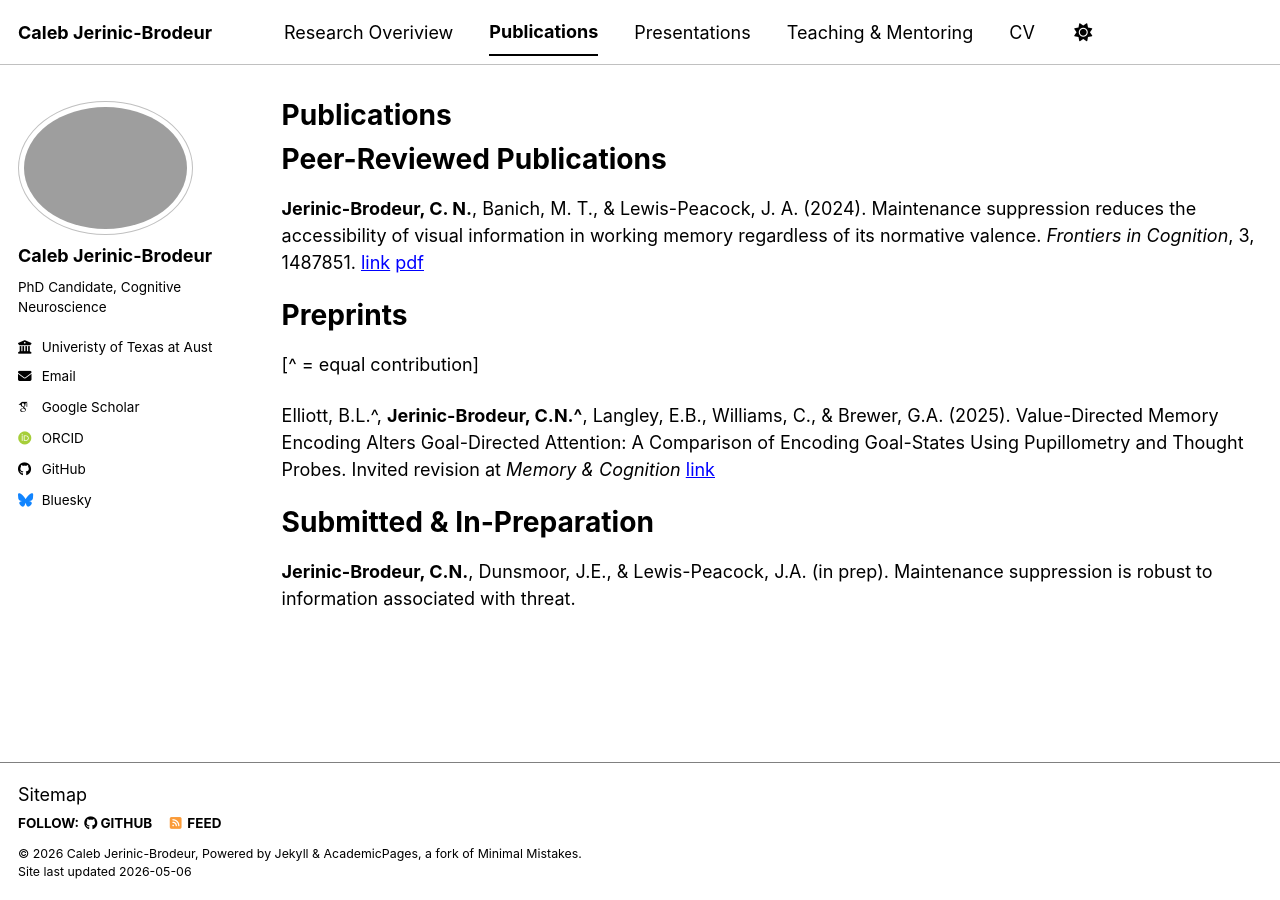
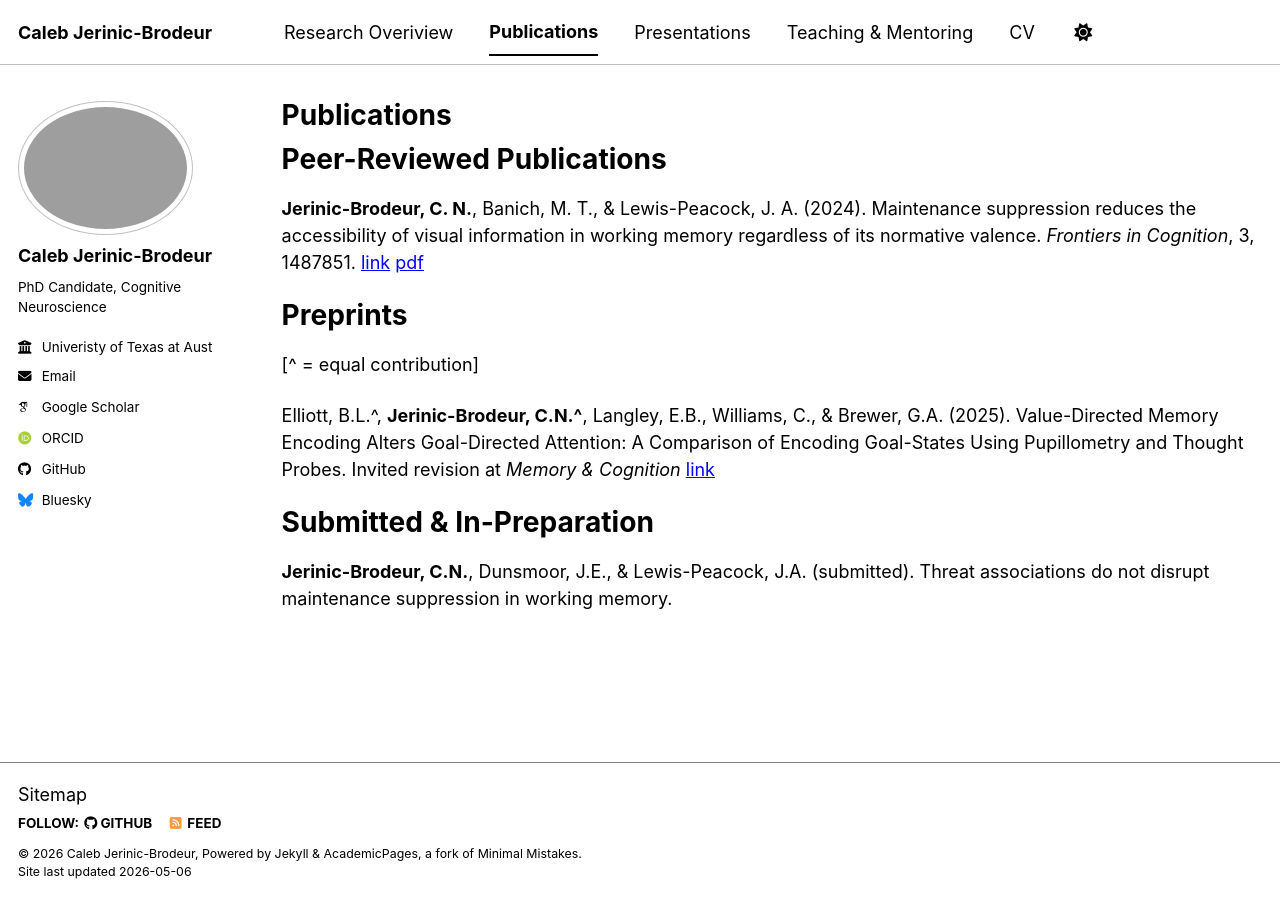
Before and after one commit to cjerinic/cjerinic.github.io, a Jekyll site: the page built from _pages/publications.md, in a window 1280 px wide. Built offline with Jekyll 4.4.1, drawn with Linux system fonts in a browser that asks for light colours; some web fonts are replaced; a script bundle is joined from its source files by our own code; library files that are not in the unit come from our copies.

Commit message:
Update publication status and title in markdown

```diff
--- a/_pages/publications.md
+++ b/_pages/publications.md
@@ -17,4 +17,4 @@ Elliott, B.L.^, **Jerinic-Brodeur, C.N.^**, Langley, E.B., Williams, C., & Brewe
 
 Submitted & In-Preparation
 ======
-**Jerinic-Brodeur, C.N.**, Dunsmoor, J.E., & Lewis-Peacock, J.A. (in prep). Maintenance suppression is robust to information associated with threat.
+**Jerinic-Brodeur, C.N.**, Dunsmoor, J.E., & Lewis-Peacock, J.A. (submitted). Threat associations do not disrupt maintenance suppression in working memory.
```
